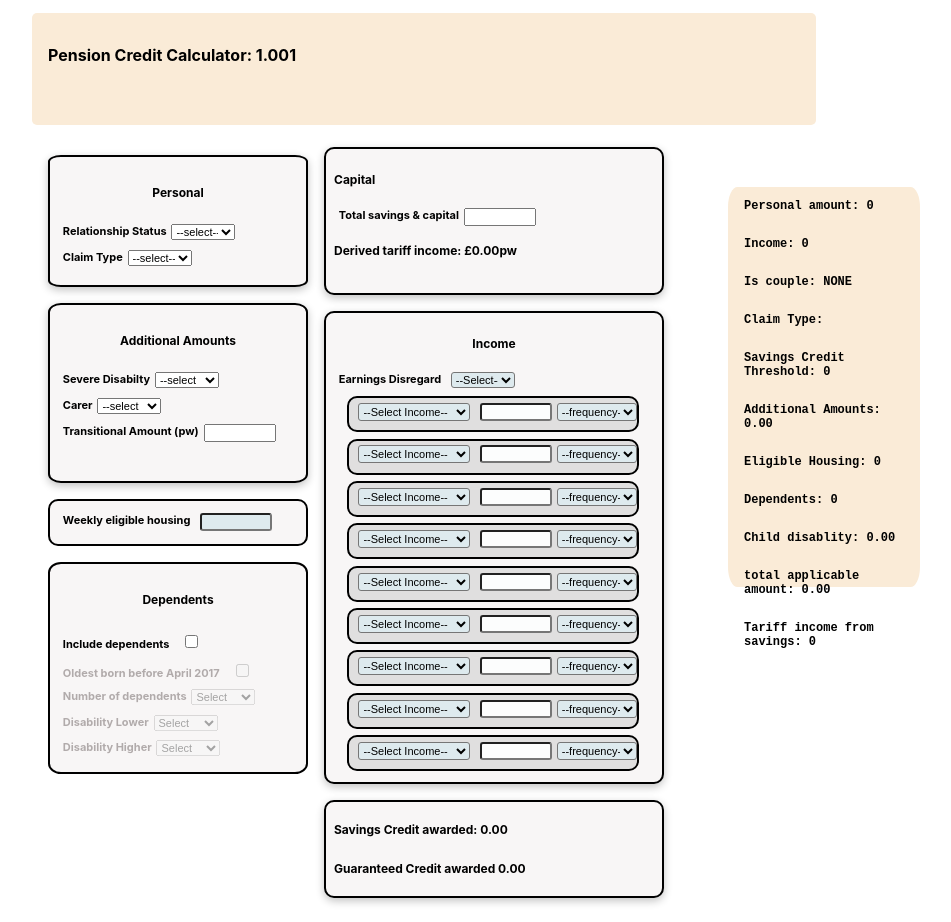
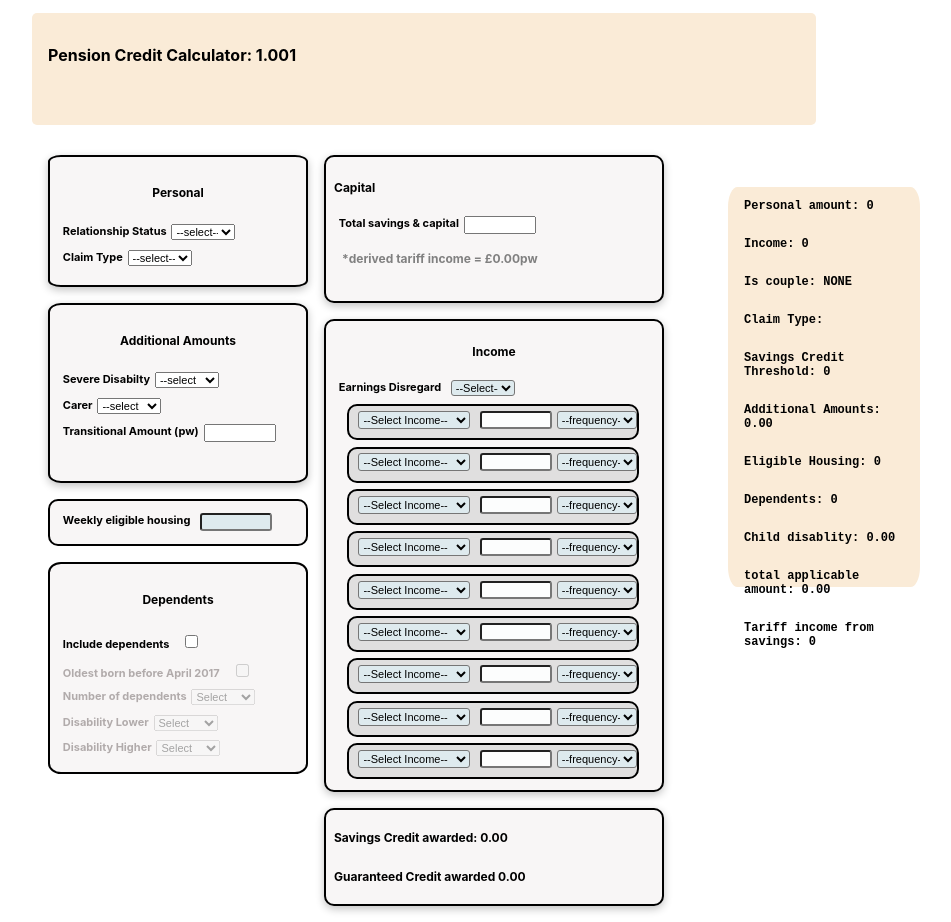
Before and after one commit to dnlstronge/pccalc, a React (Create React App) app: page / in a window 1280 px wide. Shown: the whole page, without its empty margins (160-1111 px from the left). Built offline with nearby package versions, Linux system fonts and the light colour scheme.

Commit message:
[x] - add css

```diff
--- a/src/Components/Capital/Capital.js
+++ b/src/Components/Capital/Capital.js
@@ -54,7 +54,7 @@ const Capital = ({ updateAction }) => {
                 <label className={classes.label}>Total savings & capital
                     <input className={classes.input} onChange={handleCapital} type="number"/>
                 </label>
-                <p>Derived tariff income: £{tariff.toFixed(2)}pw</p>
+                <p className={classes.para}>*derived tariff income = £{tariff.toFixed(2)}pw</p>
             </div>
         </Fragment>
     )
--- a/src/Components/Capital/Capital.module.css
+++ b/src/Components/Capital/Capital.module.css
@@ -6,7 +6,7 @@
     width: 20rem;
     height: 8rem;
     margin: 1rem;
-    margin-top: 0.5rem;
+    margin-top: 1rem;
     margin-left: 0rem;
     padding: 0.5rem;
     background: rgb(248, 246, 246);
@@ -42,3 +42,8 @@
     height: auto;
     width: 4rem;
 }
+
+.para {
+    margin-left: 0.5rem;
+    color: grey;
+}
```
